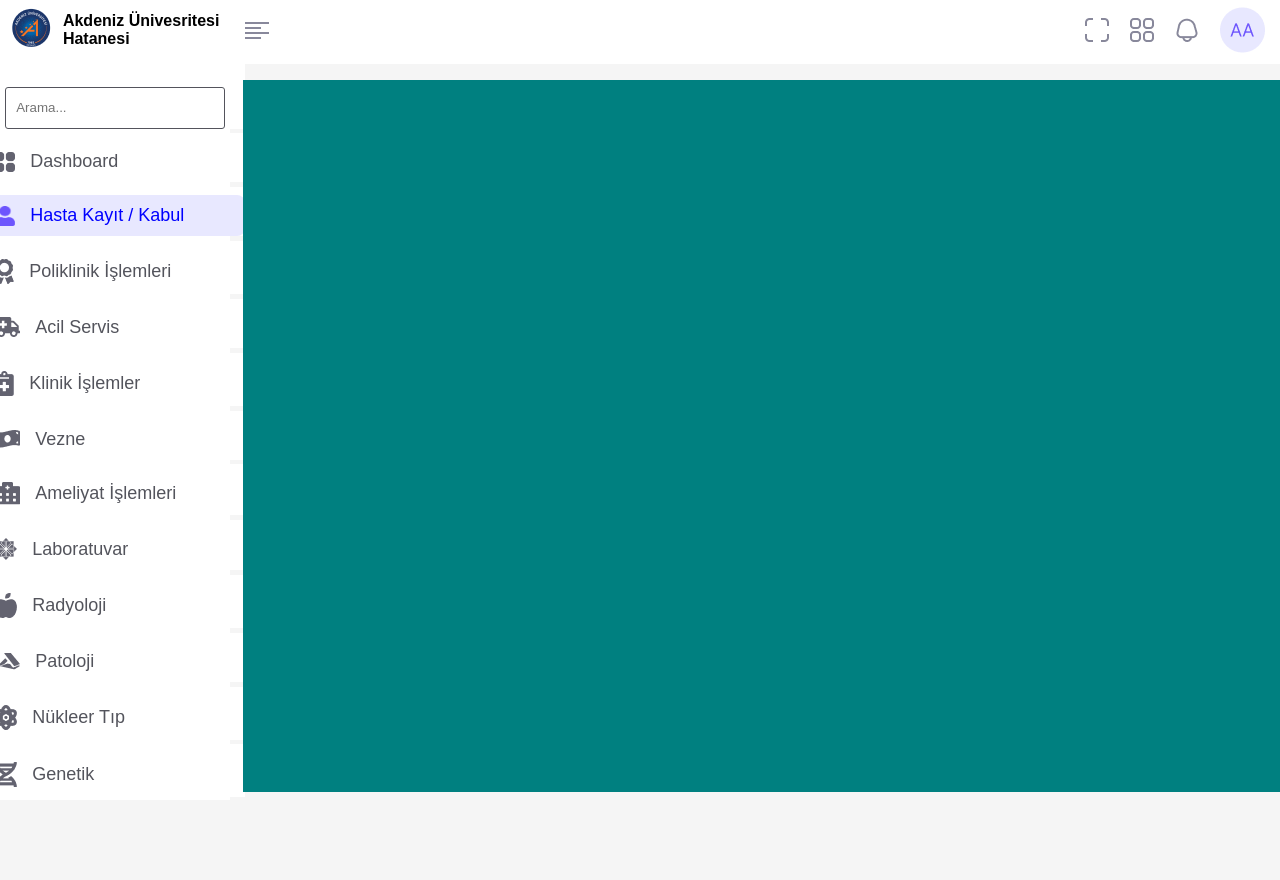
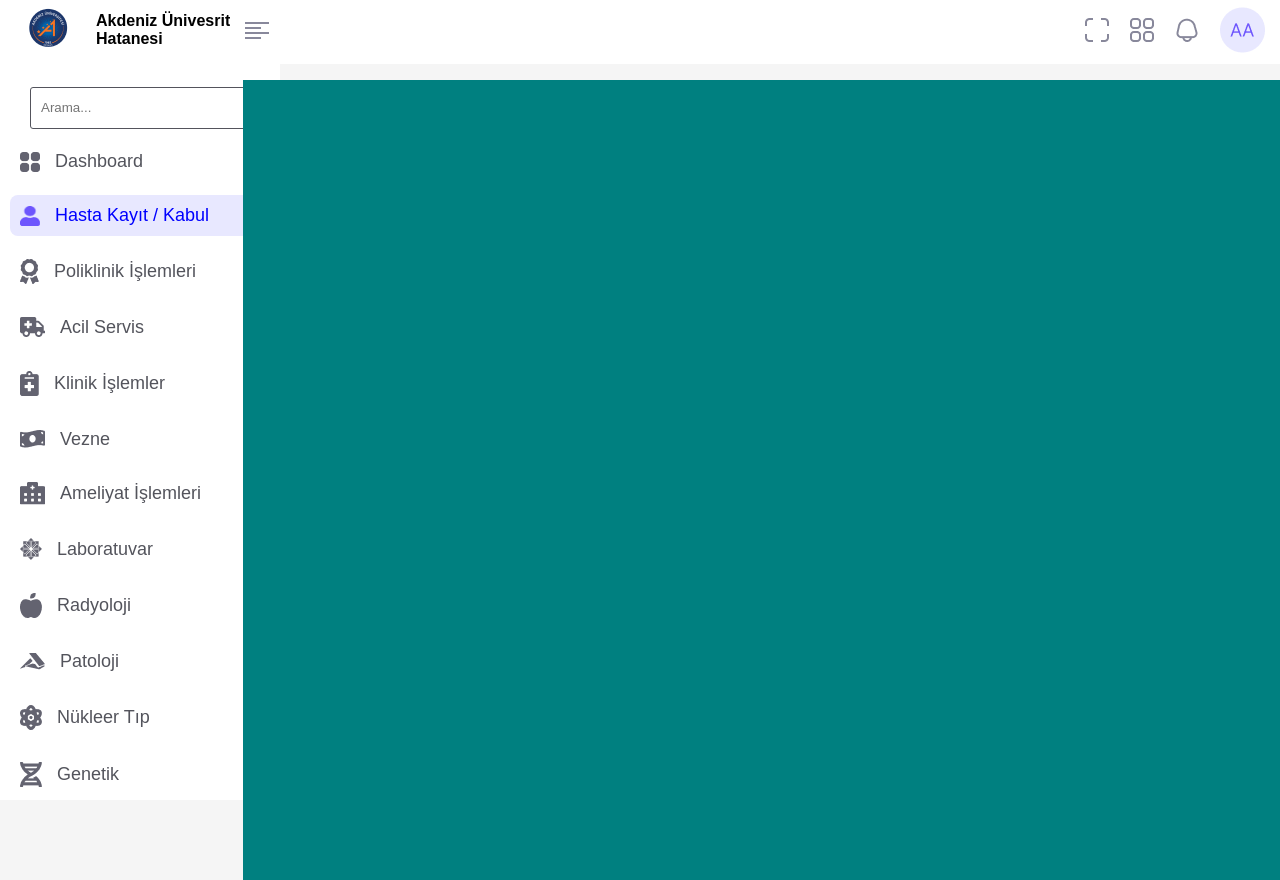
Before and after one commit to ozcanbayram/Hasta-Kayit-Angular, an Angular app: page / in a window 1280 px wide. Shown: the top 880 px of the page. Before the commit the page ends 800 px from the top, so only its background shows below. Built offline with nearby package versions, Linux system fonts and the light colour scheme.

Commit message:
topbar component updated

```diff
--- a/src/app/app.component.scss
+++ b/src/app/app.component.scss
@@ -11,15 +11,18 @@
 }
 
 .navigation {
-    background-color: var(--primary-color);
-    // background-color: red;
-    width: 82%;
+    // background-color: var(--primary-color);
+    // background-color: transparent;
+    width: 100%;
     display: flex;
+    flex-direction: row;
+    justify-content: flex-end;
+    background: red;
     // justify-content: right;
     // flex-wrap: nowrap;
-    position: absolute;
-    top: 0px;
-    right: 0px;
+    // position: absolute;
+    // top: 0px;
+    // right: 0px;
 }
 
 .main {
--- a/src/app/main/main.component.scss
+++ b/src/app/main/main.component.scss
@@ -1,5 +1,5 @@
 .container {
     width: 75rem;
-    height: 89vh;
+    height: 100vh;
     background-color: teal;
 }
--- a/src/app/side-menu/side-menu.component.scss
+++ b/src/app/side-menu/side-menu.component.scss
@@ -1,10 +1,13 @@
 .side-menu {
     // background-color: aquamarine;
-    width: 18%;
+    width: 280px;
     height: 100vh;
     background-color: var(--primary-color);
     display: flex;
     flex-direction: column;
+    position: fixed;
+    left: 0px;
+    top: 0px;
     align-items: start;
     // justify-content: center;
 }
@@ -22,7 +25,7 @@
 }
 
 .navigations {
-    // background-color: orange;
+    background-color: orange;
     width: 100%;
     height: 100%;
     display: flex;
@@ -90,30 +93,30 @@
 
 
 
-.top-bar {
-    display: flex;
-    flex-direction: row;
-    align-items: center;
-    width: 82%;
-    height: 4rem;
-    // background-color: red;
-    background-color: var(--primary-color);
-    justify-content: space-between;
-}
+// .top-bar {
+//     display: flex;
+//     flex-direction: row;
+//     align-items: center;
+//     width: 82%;
+//     height: 4rem;
+//     // background-color: red;
+//     background-color: var(--primary-color);
+//     justify-content: space-between;
+// }
 
-.left-items {
-    // background-color: blue;
-    padding: 15px;
-    background-color: var(--primary-color);
-}
+// .left-items {
+//     // background-color: blue;
+//     padding: 15px;
+//     background-color: var(--primary-color);
+// }
 
-.right-items {
-    width: 200px;
-    padding: 5px;
-    background-color: var(--primary-color);
-    // background-color: yellow;
-    display: flex;
-    flex-direction: row;
-    justify-content: space-evenly;
-    align-items: center;
-}
+// .right-items {
+//     width: 200px;
+//     padding: 5px;
+//     background-color: var(--primary-color);
+//     // background-color: yellow;
+//     display: flex;
+//     flex-direction: row;
+//     justify-content: space-evenly;
+//     align-items: center;
+// }
--- a/src/app/topbar/topbar.component.scss
+++ b/src/app/topbar/topbar.component.scss
@@ -7,6 +7,9 @@
     // background-color: red;
     background-color: var(--primary-color);
     justify-content: space-between;
+    position: fixed;
+    top: 0px;
+    z-index: 1000;
 }
 
 .left-items {
@@ -24,7 +27,6 @@
     flex-direction: row;
     justify-content: space-around;
     align-items: center;
-    position: absolute;
-    right: 0px;
+
 
 }
```
